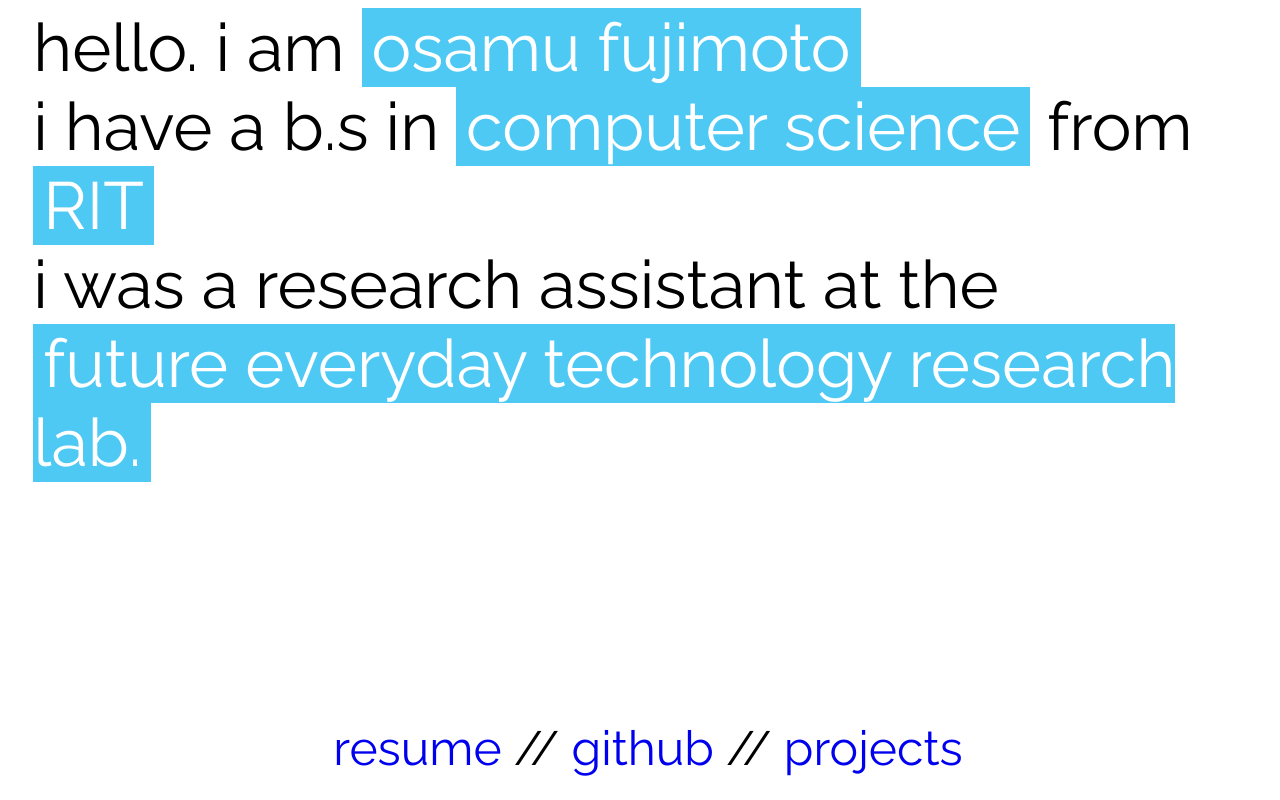
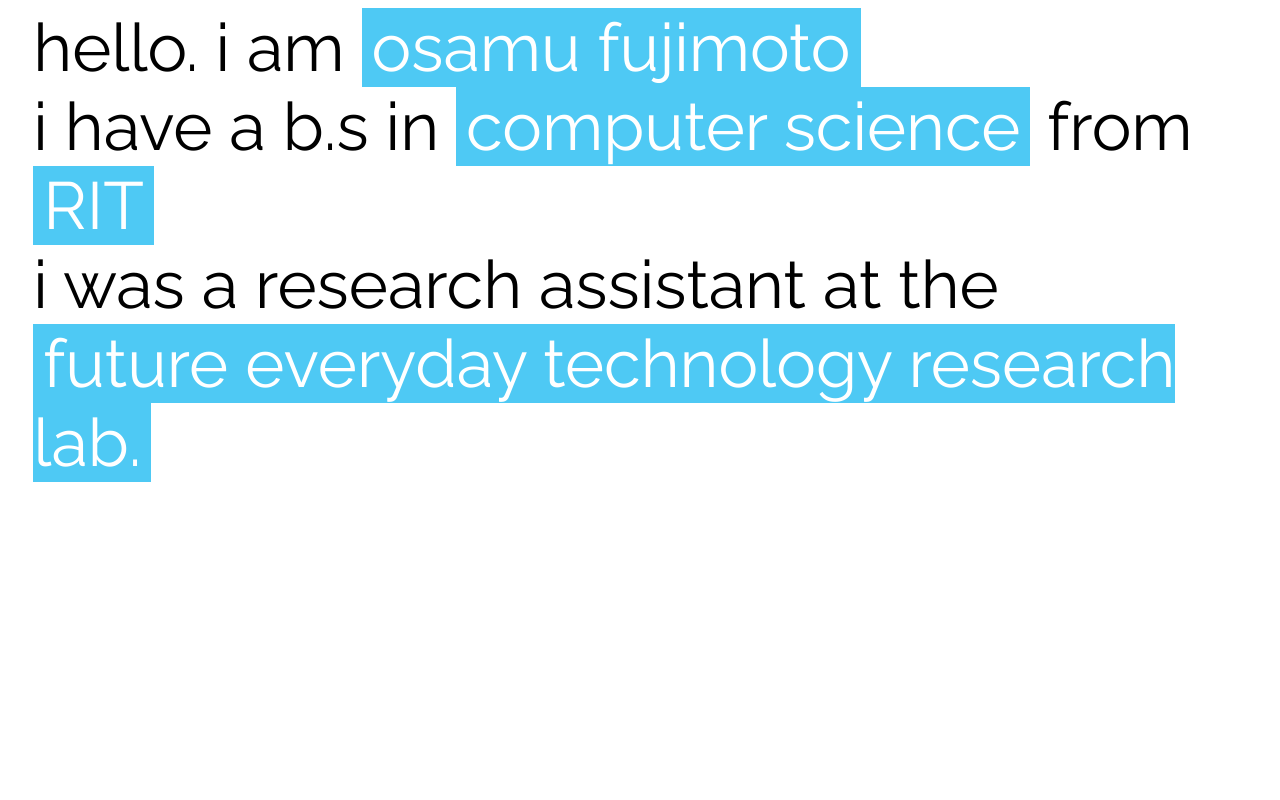
Before and after one commit to kchimbo/my_website, a plain HTML site: page index.html in a window 1280 px wide. Drawn offline with Linux system fonts and the light colour scheme.

Commit message:
o Remove footer

```diff
--- a/index.html
+++ b/index.html
@@ -15,18 +15,12 @@
 <link rel="stylesheet" type="text/css" href="style.css">
 <body>
 <div id="content">
-	hello. i am <a class="content" href="https://osamufujimoto.com">osamu fujimoto</a> <br />
+	hello. i am <a class="content" href="https://github.com/kchimbo">osamu fujimoto</a> <br />
 	i have a b.s in
 	<a class="content" href="https://cs.rit.edu">computer science</a> from <a class="content" href="http://rit.edu">RIT</a><br />
 	i was a research assistant at the <br />
 	<a class="content" href="http://fetlab.rit.edu">future everyday technology research lab.</a>
 </div>
-<div id="footer">
-    <a class="footer" href="/docs/resume.pdf">resume</a> //
-    <a class="footer" href="http://github.com/kchimbo">github</a> //
-    <a class="footer" href="/projects">projects</a>
-    <!-- maybe in 2017? <a class="footer" href="#">publications</a> -->
-</div>
 <!-- last edit: Mon Oct  2 12:49:10 UTC 2017 -->
 </body>
 </html>
```
